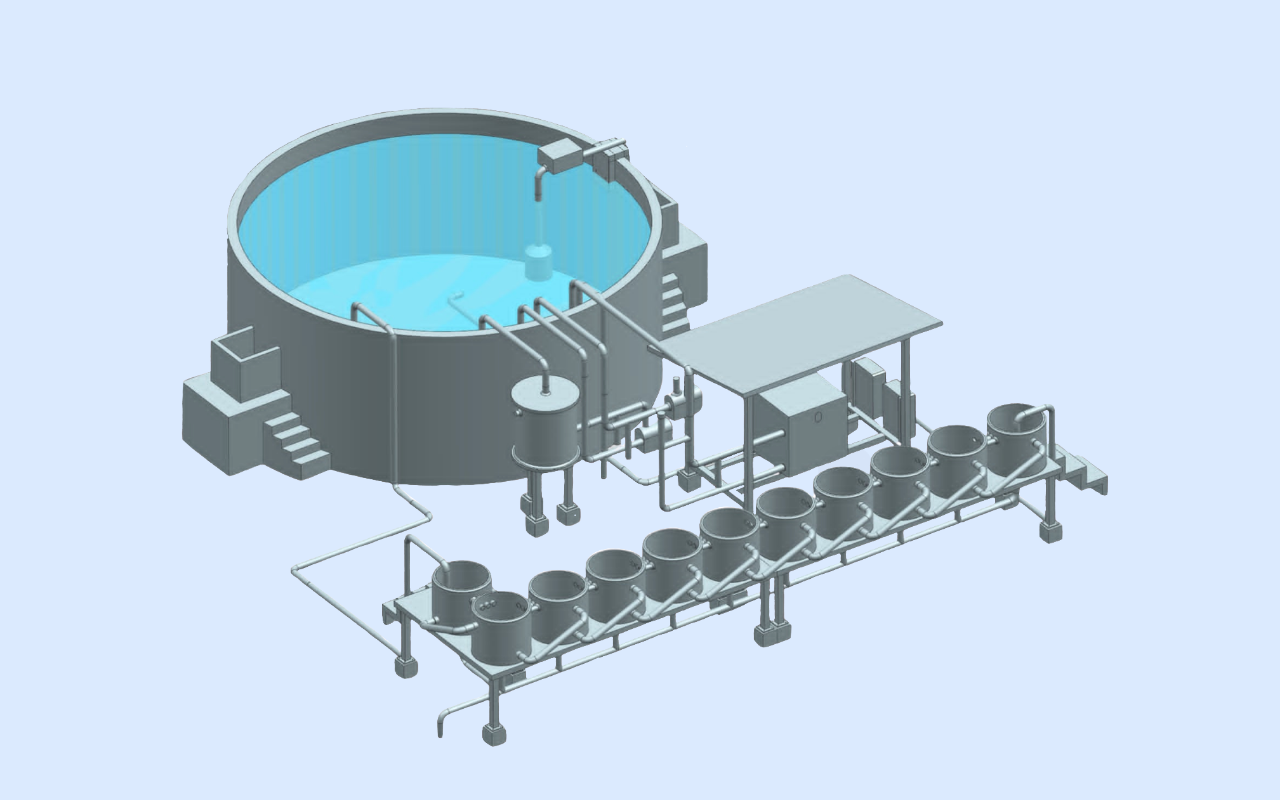
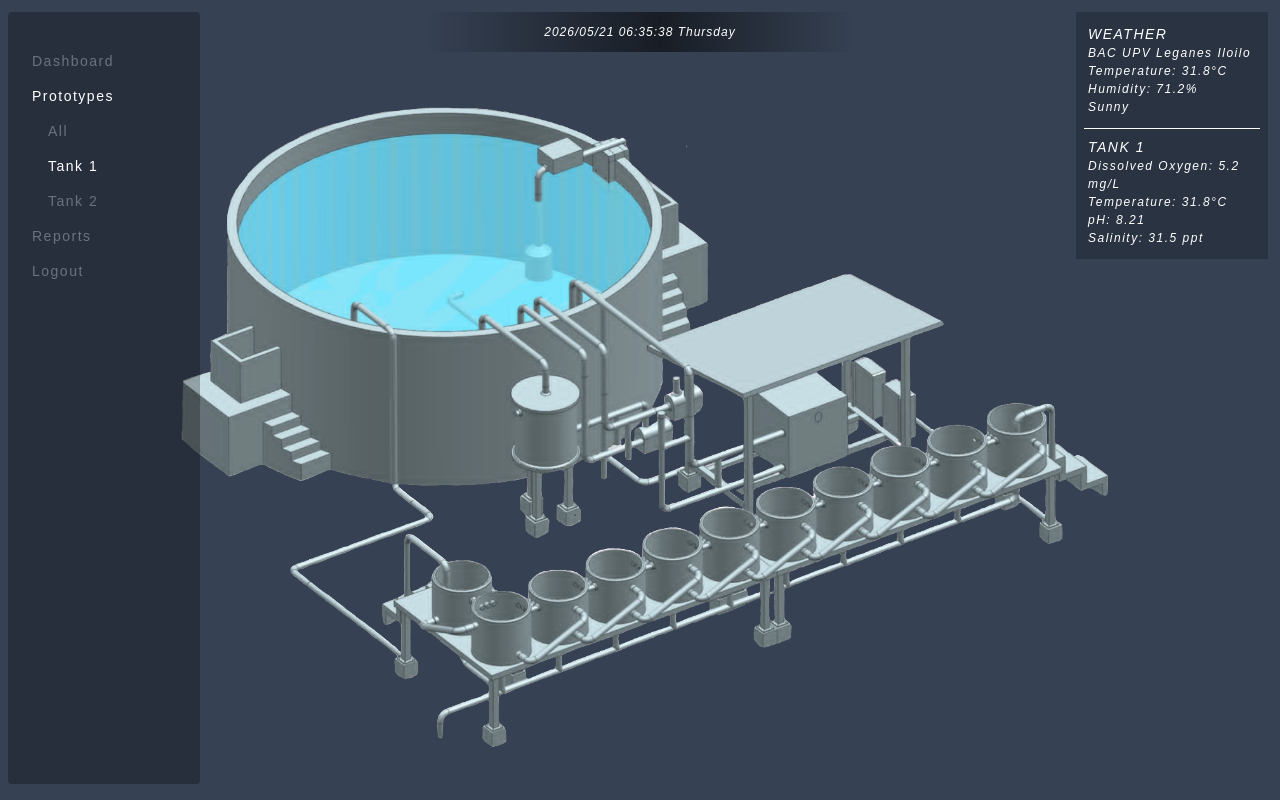
Before and after one commit to royrmagdaong/nanoairs, a Next.js app: page /hatch in a window 1280 px wide. Built offline with nearby package versions, Linux system fonts and the light colour scheme.

Commit message:
added sidebar, right status container, header container for date

```diff
--- /dev/null
+++ b/app/components/header-date-container.tsx
@@ -0,0 +1,16 @@
+
+'use client'
+import {useState, useEffect} from "react";
+import moment from "moment"
+export default function HeaderDateContainer() {
+
+    useEffect(() => {
+
+    },[]);
+
+  return (
+    <nav className="fixed top-3 left-1/3 w-1/3 bg-gray-900 text-white flex flex-col justify-center items-center py-3 text-xs italic" style={{letterSpacing: '1px', background: 'linear-gradient(to right,transparent 0%,rgba(0,0,0,.55) 55%,rgba(0,0,0,.55) 55%,transparent 100%)'}}>
+        {moment().format('YYYY/MM/DD HH:mm:ss dddd')}
+    </nav>
+  );
+}
--- /dev/null
+++ b/app/components/sidebar.tsx
@@ -0,0 +1,17 @@
+
+'use client'
+export default function Sidebar() {
+
+
+  return (
+    <nav className="fixed left-2 top-3 bottom-4 w-[15%] flex flex-col py-8 pl-6 rounded-sm z-50 text-gray-500 text-sm" style={{background: '#00000045', lineHeight: '2.5', letterSpacing: '1.5px'}}>
+        <div className="cursor-pointer hover:text-white">Dashboard</div>
+        <div className="text-white cursor-pointer">Prototypes</div>
+        <div className=" cursor-pointer hover:text-white ml-4">All</div>
+        <div className="text-white cursor-pointer ml-4">Tank 1</div>
+        <div className="cursor-pointer hover:text-white ml-4">Tank 2</div>
+        <div className="cursor-pointer hover:text-white">Reports</div>
+        <div className="cursor-pointer hover:text-white">Logout</div>
+    </nav>
+  );
+}
--- /dev/null
+++ b/app/components/status-data-box.tsx
@@ -0,0 +1,27 @@
+
+'use client'
+export default function StatusDataBox() {
+
+
+  return (
+    <nav className="fixed right-3 top-3 w-[15%] text-white flex flex-col rounded-sm z-50 italic" >
+      <div className="p-3 text-xs" style={{background: '#00000035', letterSpacing: '1.5px', lineHeight: '1.5'}}>
+        <div className="text-sm uppercase">Weather</div>
+        <div>BAC UPV Leganes Iloilo</div>
+        <div>Temperature: 31.8°C</div>
+        <div>Humidity: 71.2%</div>
+        <div>Sunny</div>
+      </div>
+
+      <div className="pb-2 px-2" style={{background: '#00000035', letterSpacing: '1.5px', lineHeight: '1.5'}}><hr/></div>
+
+      <div className="px-3 pb-3 text-xs" style={{background: '#00000035', letterSpacing: '1.5px', lineHeight: '1.5'}}>
+        <div className="text-sm uppercase">tank 1</div>
+        <div>Dissolved Oxygen: 5.2 mg/L</div>
+        <div>Temperature: 31.8°C</div>
+        <div>pH: 8.21</div>
+        <div>Salinity: 31.5 ppt</div>
+      </div>
+    </nav>
+  );
+}
--- a/app/hatch/page.tsx
+++ b/app/hatch/page.tsx
@@ -1,6 +1,9 @@
 'use client'
 import Image from 'next/image'
 import { useEffect, useState, useRef } from 'react'
+import HeaderDateContainer from '../components/header-date-container'
+import Sidebar from '../components/sidebar'
+import StatusDataBox from '../components/status-data-box'
 
 export default function Home() {
   const imageRef = useRef<HTMLImageElement | null>(null)
@@ -84,7 +87,7 @@ const handleScroll = (e:any) => {
         console.log('max scroll up reached')
       }
     }
-    console.log('image width', imagePrototypeWidth)
+    // console.log('image width', imagePrototypeWidth)
 
     // update size of all images
     timeout2 = setTimeout(()=>{
@@ -119,8 +122,8 @@ useEffect(() => {
       }
 
       mouseCursorTimeout.current = setTimeout(() => {
-        console.log('mouse x position:', e.clientX)
-        console.log('mouse y position:', e.clientY)
+        // console.log('mouse x position:', e.clientX)
+        // console.log('mouse y position:', e.clientY)
         setTooltipLeftPos(e.clientX + 20)
         setTooltipTopPos(e.clientY + 50)
       }, 20)
@@ -142,7 +145,12 @@ useEffect(() => {
 
 
   return (
-    <div className="bg-blue-100  overflow-hidden" onWheel={handleScroll}>
+    <div className="bg-gray-700 overflow-hidden" onWheel={handleScroll}>
+
+      <HeaderDateContainer />
+      <Sidebar />
+      <StatusDataBox />
+
       <main className="flex h-screen items-center justify-center " >
          <div className='relative'>
             {/* images */}
--- a/package.json
+++ b/package.json
@@ -9,6 +9,7 @@
     "lint": "eslint"
   },
   "dependencies": {
+    "moment": "^2.30.1",
     "next": "16.2.6",
     "react": "19.2.4",
     "react-dom": "19.2.4",
```
Also changed, not shown: 1 other file (tests, documents, lock files or other folders).
